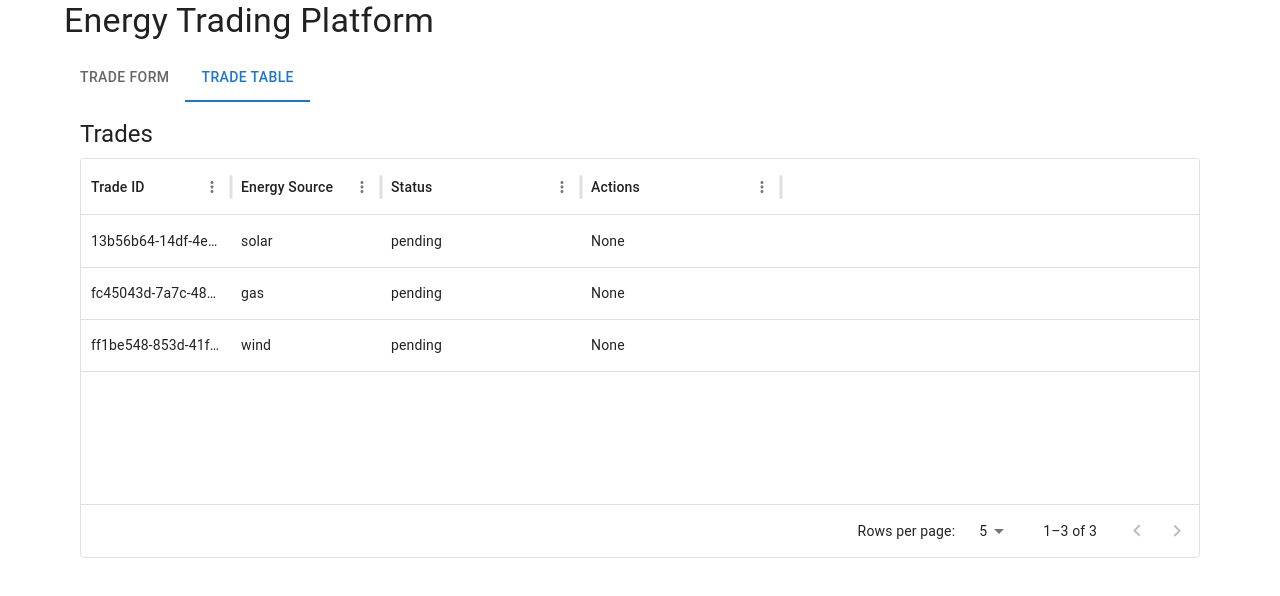
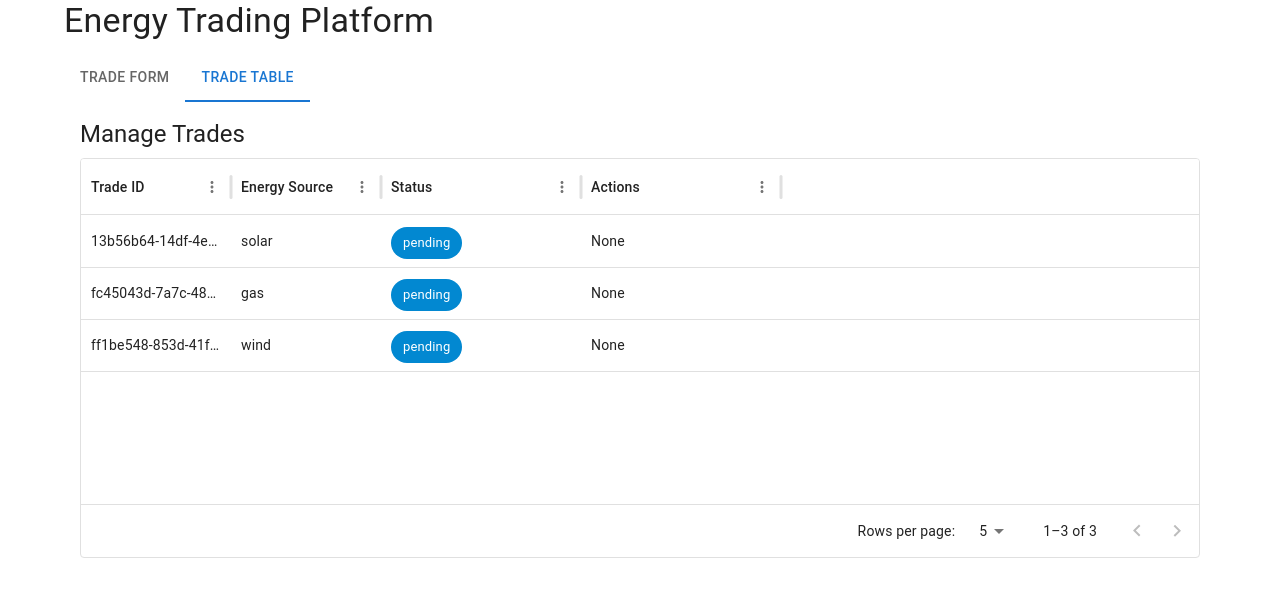
Before and after one commit to Cinema180/axgrid, a React (Create React App) app: page / in a window 1280 px wide. Both pictures are taken after a click on the tab "TRADE TABLE". Shown: the top 596 px of the page. Built offline with nearby package versions, Linux system fonts and the light colour scheme; the HTML template or start-up script is replaced by a standard one.

Commit message:
Implemented coloured chips to display in status column. Also ensured detail dialog does not show when clicking Confirm Trade button.

```diff
--- a/src/components/TradeTable.tsx
+++ b/src/components/TradeTable.tsx
@@ -1,6 +1,6 @@
 import React, { useEffect, useState } from 'react';
 import { DataGrid, GridColDef } from '@mui/x-data-grid';
-import { Box, Typography, Button } from '@mui/material';
+import { Box, Typography, Button, Chip } from '@mui/material';
 import { Subscription } from 'rxjs';
 import { tradeService } from '../services/tradeService';
 import { Trade } from '../types';
@@ -31,8 +31,40 @@ function TradeTable() {
     setSelectedTrade(trade); // Set the selected trade to show details
   };
 
-  const handleConfirmTrade = (tradeId: string) => {
+  const handleConfirmTrade = (tradeId: string, event?: React.MouseEvent) => {
+    if (event) {
+      event.stopPropagation(); // Prevent row click event when Confirm button is clicked
+    }
     tradeService.confirmTrade(tradeId);
+  };
+
+  // Render the status as a colored chip based on the trade's status
+  const renderStatusChip = (status: string) => {
+    let color: 'default' | 'success' | 'warning' | 'error' | 'info' = 'default';
+    switch (status) {
+      case 'completed':
+        color = 'success'; // Green for completed trades
+        break;
+      case 'pending':
+        color = 'info'; // Blue for pending trades
+        break;
+      case 'processing':
+        color = 'warning'; // Yellow for trades in progress
+        break;
+      case 'cancelled':
+        color = 'default'; // Gray for cancelled trades
+        break;
+      case 'rejected':
+      case 'failed':
+        color = 'error'; // Red for rejected or failed trades
+        break;
+      case 'awaiting confirmation':
+        color = 'warning'; // Orange for awaiting confirmation
+        break;
+      default:
+        color = 'default'; // Default color for unknown statuses
+    }
+    return <Chip label={status} color={color} />;
   };
 
   const columns: GridColDef[] = [
@@ -46,7 +78,15 @@ function TradeTable() {
         return trade.offeringDetails?.energySource || '';
       },
     },
-    { field: 'status', headerName: 'Status', width: 200 },
+    {
+      field: 'status',
+      headerName: 'Status',
+      width: 200,
+      renderCell: (params) => {
+        const trade = params.row as Trade;
+        return renderStatusChip(trade.status);
+      },
+    },
     {
       field: 'actions',
       headerName: 'Actions',
@@ -57,9 +97,9 @@ function TradeTable() {
           <Button
             variant="contained"
             color="primary"
-            onClick={() => handleConfirmTrade(trade.id)}
+            onClick={(event) => handleConfirmTrade(trade.id, event)} // Pass the event to prevent row click
           >
-            Trade
+            Confirm Trade
           </Button>
         ) : (
           'None'
@@ -71,7 +111,7 @@ function TradeTable() {
   return (
     <Box p={2}>
       <Typography variant="h5" gutterBottom>
-        Trades
+        Manage Trades
       </Typography>
       <div style={{ height: 400, width: '100%' }}>
         <DataGrid
@@ -81,7 +121,7 @@ function TradeTable() {
           onPaginationModelChange={(model) => setPaginationModel(model)}
           pageSizeOptions={[5, 10, 20]}
           onRowClick={handleRowClick} // Open detail dialog on row click
-          isRowSelectable={() => false} // Disable row selection
+          isRowSelectable={() => false} // Disable row selection, per your original code
         />
       </div>
 
```
